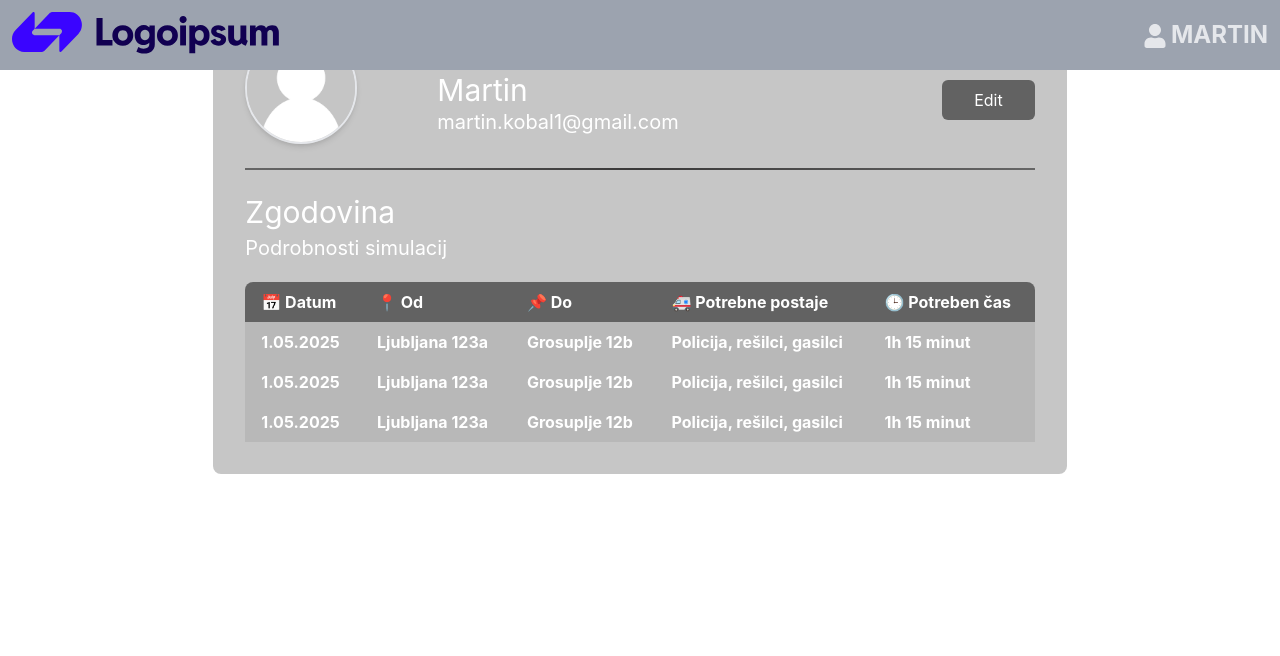
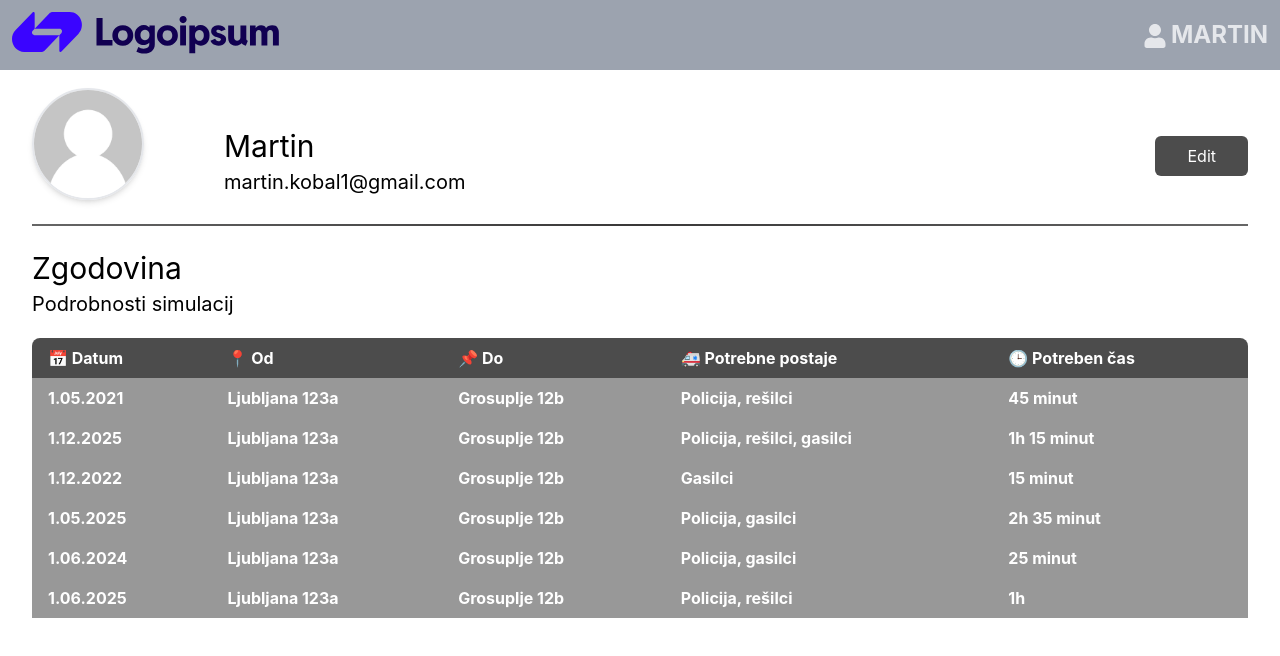
Before and after one commit to jovanovZ/SOS-Navigator, a React (Create React App) app in the folder frontend/: page /profile in a window 1280 px wide. Shown: the top 656 px of the page. Built offline with nearby package versions, Linux system fonts and the light colour scheme.

Commit message:
SCRUM-64 popravil izgled profile in update profila, da se sklada z navigacijo

```diff
--- a/frontend/package.json
+++ b/frontend/package.json
@@ -10,6 +10,7 @@
     "leaflet": "^1.9.4",
     "react": "^19.1.0",
     "react-dom": "^19.1.0",
+    "react-icons": "^5.5.0",
     "react-leaflet": "^5.0.0",
     "react-router-dom": "^7.5.3",
     "react-scripts": "5.0.1",
--- a/frontend/src/App.js
+++ b/frontend/src/App.js
@@ -5,6 +5,7 @@ import Register from './components/auth/Register';
 import Login from './components/auth/Login';
 import Homepage from './components/home/Homepage';
 import Profile from './components/profile/Profile';
+import UpdateProfile from './components/profile/UpdateProfile'
 
 
 function App() {
@@ -15,6 +16,7 @@ function App() {
         <Route path="/login" element={<Login />} />
         <Route path="/" element={<Homepage />} />
         <Route path="/profile" element={<Profile />} />
+        <Route path="/update" element={<UpdateProfile />} />
       </Routes>
     </Router>
   );
--- a/frontend/src/components/profile/Profile.jsx
+++ b/frontend/src/components/profile/Profile.jsx
@@ -1,11 +1,21 @@
 import React from 'react'
 import Navigation from '../home/Navigation';
+import { Link } from 'react-router-dom'
 
+
+const historyExample = [
+  { id: 1, date: '1.05.2021', from: 'Ljubljana 123a', to: 'Grosuplje 12b', stations: 'Policija, rešilci', time: '45 minut' },
+  { id: 2, date: '1.12.2025', from: 'Ljubljana 123a', to: 'Grosuplje 12b', stations: 'Policija, rešilci, gasilci', time: '1h 15 minut' },
+  { id: 3, date: '1.12.2022', from: 'Ljubljana 123a', to: 'Grosuplje 12b', stations: 'Gasilci', time: '15 minut' },
+  { id: 4, date: '1.05.2025', from: 'Ljubljana 123a', to: 'Grosuplje 12b', stations: 'Policija, gasilci', time: '2h 35 minut' },
+  { id: 5, date: '1.06.2024', from: 'Ljubljana 123a', to: 'Grosuplje 12b', stations: 'Policija, gasilci', time: '25 minut' },
+  { id: 6, date: '1.06.2025', from: 'Ljubljana 123a', to: 'Grosuplje 12b', stations: 'Policija, rešilci', time: '1h ' },
+]
 export default function Profile() {
   return (
     <>
     <Navigation/>
-    <div className="bg-[#434343] bg-opacity-30  w-2/3 h-3/5 mx-auto rounded-b-lg p-8 text-white">
+    <div className="rounded-b-lg p-8 text-black mt-14 text-large">
       <div className="h-1/3 flex justify-between ">
         <div className="w-2/3 flex gap-20 ">
           <img
@@ -14,22 +24,24 @@ export default function Profile() {
             className="w-28 h-28 rounded-full object-cover border-2 mb-6 shadow-md"
           />
           <div className=" mt-10">
-            <h3 className="text-3xl">Martin</h3>
+            <h3 className="text-3xl mb-1 ">Martin</h3>
             <p className="text-xl">martin.kobal1@gmail.com</p>
           </div>
         </div>
         <div className="flex items-center ">
-          <button className="bg-[#000000] bg-opacity-50 py-2 px-8 rounded-md hover:bg-[#1e1e1e]">
-            Edit
-          </button>
+          <Link to='/update' className='cursor-pointer'>
+            <button className="bg-[#000000] bg-opacity-70 py-2 px-8 rounded-md hover:bg-[#1e1e1e] text-white">
+              Edit
+            </button>
+          </Link>
         </div>
       </div>
       <hr className="h-0.5 border-0 bg-gradient-to-r from-[#666666] via-[#393838] to-[#666666]" />
       <div className="h-2/3 mt-6">
         <h3 className="text-3xl ">Zgodovina</h3>
         <p className="text-xl mt-1">Podrobnosti simulacij</p>
-        <table className="w-full text-left mt-5 overflow-hidden rounded-t-lg ">
-          <thead className="bg-[#000000] bg-opacity-50 ">
+        <table className="w-full text-left mt-5 overflow-hidden rounded-t-lg text-white  table-auto">
+          <thead className="bg-[#000000] bg-opacity-70">
             <tr>
               <th className="px-4 py-2">📅 Datum</th>
               <th className="px-4 py-2">📍 Od</th>
@@ -38,28 +50,18 @@ export default function Profile() {
               <th className="px-4 py-2">🕒 Potreben čas</th>
             </tr>
           </thead>
-          <tbody className="bg-[#989898] bg-opacity-30 ">
-            <tr className="hover:bg-[#1e1e1e]">
-              <th className="px-4 py-2">1.05.2025</th>
-              <th className="px-4 py-2">Ljubljana 123a</th>
-              <th className="px-4 py-2">Grosuplje 12b</th>
-              <th className="px-4 py-2">Policija, rešilci, gasilci</th>
-              <th className="px-4 py-2">1h 15 minut</th>
-            </tr>
-            <tr className="hover:bg-[#1e1e1e]">
-              <th className="px-4 py-2">1.05.2025</th>
-              <th className="px-4 py-2">Ljubljana 123a</th>
-              <th className="px-4 py-2">Grosuplje 12b</th>
-              <th className="px-4 py-2">Policija, rešilci, gasilci</th>
-              <th className="px-4 py-2">1h 15 minut</th>
-            </tr>
-            <tr className="hover:bg-[#1e1e1e]">
-              <th className="px-4 py-2">1.05.2025</th>
-              <th className="px-4 py-2">Ljubljana 123a</th>
-              <th className="px-4 py-2">Grosuplje 12b</th>
-              <th className="px-4 py-2">Policija, rešilci, gasilci</th>
-              <th className="px-4 py-2">1h 15 minut</th>
-            </tr>
+          <tbody className="bg-[#989898]  ">
+            {historyExample.map((item) => {
+              return (
+                <tr key={item.id} className="hover:bg-[#1e1e1e] hover:bg-opacity-80">
+                  <th className="px-4 py-2">{item.date}</th>
+                  <th className="px-4 py-2">{item.from}</th>
+                  <th className="px-4 py-2">{item.to}</th>
+                  <th className="px-4 py-2">{item.stations}</th>
+                  <th className="px-4 py-2">{item.time}</th>
+                </tr>
+              );})
+            }
           </tbody>
         </table>
       </div>
--- a/frontend/src/components/profile/UpdateProfile.jsx
+++ b/frontend/src/components/profile/UpdateProfile.jsx
@@ -1,6 +1,10 @@
+import Navigation from '../home/Navigation';
+
 export default function UpdateProfile() {
   return (
-    <div className="w-2/3 mx-auto bg-[#434343] bg-opacity-30 rounded-lg p-8 text-white text-center">
+    <>
+    <Navigation/>
+      <div className=" text-black text-center mt-20">
         <div className="flex flex-col items-center">
           <img
             src="/deafult_avatar.png"
@@ -8,7 +12,7 @@ export default function UpdateProfile() {
             c
             className="w-44 h-44 rounded-full object-cover  mb-6 shadow-md"
           />
-        <button className="bg-black bg-opacity-50 px-6 py-2 rounded-md hover:bg-opacity-70 mb-6">
+          <button className="text-white bg-black bg-opacity-50 px-6 py-2 rounded-md hover:bg-opacity-70 mb-6">
             Change picture
           </button>
         </div>
@@ -18,7 +22,7 @@ export default function UpdateProfile() {
             <input
               type="text"
               placeholder="Type username..."
-            className="w-full px-4 py-3 bg-black bg-opacity-20 rounded-md text-white  focus:outline-none "
+              className="w-full px-4 py-3 bg-black bg-opacity-20 rounded-md text-black  focus:outline-none "
             />
           </div>
           <div className="w-1/2 text-left">
@@ -26,7 +30,7 @@ export default function UpdateProfile() {
             <input
               type="password"
               placeholder="Type password..."
-            className="w-full px-4 py-3 bg-black bg-opacity-20 rounded-md text-white  focus:outline-none "
+              className="w-full px-4 py-3 bg-black bg-opacity-20 rounded-md text-black  focus:outline-none "
             />
           </div>
           <div className="w-1/2 text-left">
@@ -34,18 +38,19 @@ export default function UpdateProfile() {
             <input
               type="password"
               placeholder="Type password..."
-            className="w-full px-4 py-3 bg-black bg-opacity-20 rounded-md text-white  focus:outline-none "
+              className="w-full px-4 py-3 bg-black bg-opacity-20 rounded-md text-black  focus:outline-none "
             />
           </div>
           <div className="w-1/2 flex justify-end mt-4">
             <button
               type="submit"
-            className="bg-black bg-opacity-50 px-6 py-2 rounded-md hover:bg-opacity-70"
+              className="bg-black bg-opacity-50 px-6 py-2 rounded-md hover:bg-opacity-70 text-white"
             >
               Save
             </button>
           </div>
         </form>
       </div>
+    </>
   );
 }
```
Also changed, not shown: 1 other file (tests, documents, lock files or other folders). Lines whose indentation alone changed are shown as unchanged.
